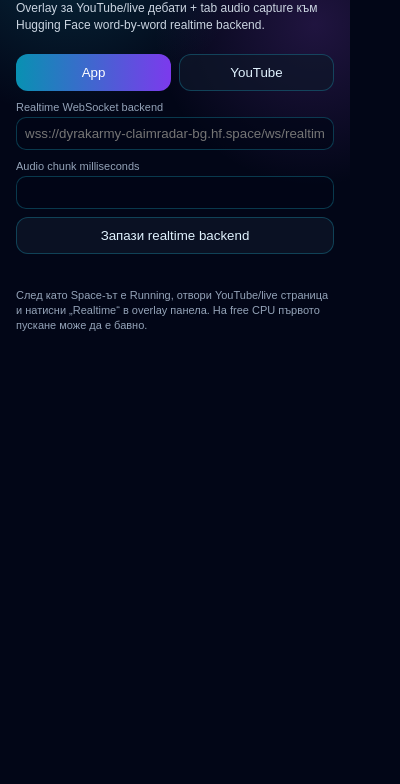
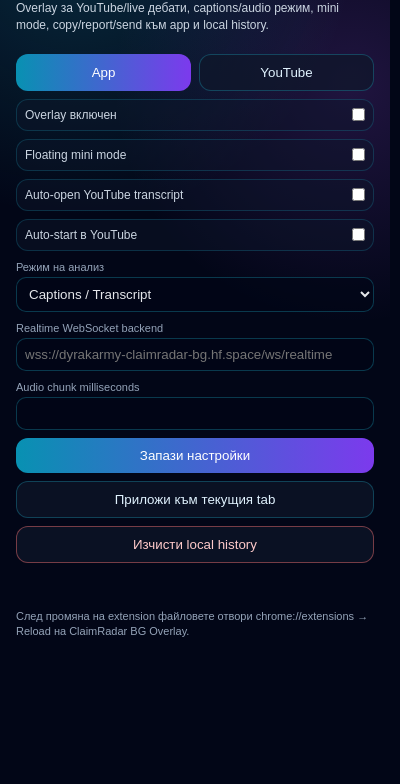
Before and after one commit to biramentv-ux/claimradar-bg, a browser extension: page extension/popup.html in a window 400 px wide. Shown: the part 60-844 px from the top of the page. Drawn offline with Linux system fonts and the light colour scheme.

Commit message:
Add polished extension popup UI

```diff
--- a/extension/popup.html
+++ b/extension/popup.html
@@ -5,27 +5,49 @@
   <meta name="viewport" content="width=device-width, initial-scale=1" />
   <title>ClaimRadar BG</title>
   <style>
-    body{width:350px;margin:0;background:#020617;color:#e5e7eb;font-family:Arial,sans-serif}
+    body{width:390px;margin:0;background:#020617;color:#e5e7eb;font-family:Arial,sans-serif}
     .wrap{padding:16px;background:radial-gradient(circle at 20% 0,rgba(34,211,238,.18),transparent 35%),radial-gradient(circle at 90% 20%,rgba(168,85,247,.18),transparent 35%)}
-    h1{font-size:18px;margin:0 0 6px;color:#fff}p{font-size:12px;line-height:1.4;color:#cbd5e1}.kicker{font-size:10px;color:#67e8f9;letter-spacing:.14em;text-transform:uppercase;font-weight:800}.btn{width:100%;border:1px solid rgba(34,211,238,.25);background:rgba(15,23,42,.7);color:#e0f2fe;border-radius:12px;padding:10px;margin-top:8px;cursor:pointer}.btn.primary{border:0;background:linear-gradient(90deg,#0891b2,#7c3aed);color:#fff}.note{font-size:11px;color:#94a3b8;margin-top:12px}label{display:block;font-size:11px;color:#94a3b8;margin-top:10px}input{box-sizing:border-box;width:100%;border:1px solid rgba(34,211,238,.25);background:rgba(2,6,23,.7);color:#e5e7eb;border-radius:10px;padding:8px;margin-top:4px}.status{font-size:11px;color:#67e8f9;margin-top:8px;min-height:14px}.grid{display:grid;grid-template-columns:1fr 1fr;gap:8px}
+    h1{font-size:18px;margin:0 0 6px;color:#fff}p{font-size:12px;line-height:1.4;color:#cbd5e1}.kicker{font-size:10px;color:#67e8f9;letter-spacing:.14em;text-transform:uppercase;font-weight:800}
+    .btn{width:100%;border:1px solid rgba(34,211,238,.25);background:rgba(15,23,42,.7);color:#e0f2fe;border-radius:12px;padding:10px;margin-top:8px;cursor:pointer}.btn.primary{border:0;background:linear-gradient(90deg,#0891b2,#7c3aed);color:#fff}.btn.danger{border-color:rgba(248,113,113,.45);color:#fecaca}.note{font-size:11px;color:#94a3b8;margin-top:12px}label{display:block;font-size:11px;color:#94a3b8;margin-top:10px}input,select{box-sizing:border-box;width:100%;border:1px solid rgba(34,211,238,.25);background:rgba(2,6,23,.7);color:#e5e7eb;border-radius:10px;padding:8px;margin-top:4px}.status{font-size:11px;color:#67e8f9;margin-top:8px;min-height:14px}.grid{display:grid;grid-template-columns:1fr 1fr;gap:8px}.switch{display:flex;align-items:center;justify-content:space-between;border:1px solid rgba(34,211,238,.18);background:rgba(15,23,42,.45);border-radius:12px;padding:8px;margin-top:8px}.switch span{font-size:12px;color:#cbd5e1}.switch input{width:auto;margin:0}.history{margin-top:12px;display:grid;gap:8px;max-height:180px;overflow:auto}.item{border:1px solid rgba(34,211,238,.18);border-radius:12px;padding:8px;background:rgba(15,23,42,.45)}.item b{font-size:11px;color:#fff}.item p{font-size:11px;margin:4px 0 0;color:#94a3b8}.muted{color:#94a3b8;font-size:11px}
   </style>
 </head>
 <body>
   <div class="wrap">
-    <div class="kicker">HF ready realtime</div>
+    <div class="kicker">Extension polish · v2.2</div>
     <h1>ClaimRadar BG</h1>
-    <p>Overlay за YouTube/live дебати + tab audio capture към Hugging Face word-by-word realtime backend.</p>
+    <p>Overlay за YouTube/live дебати, captions/audio режим, mini mode, copy/report/send към app и local history.</p>
+
     <div class="grid">
       <button class="btn primary" id="openApp">App</button>
       <button class="btn" id="openYouTube">YouTube</button>
     </div>
+
+    <div class="switch"><span>Overlay включен</span><input type="checkbox" id="enabled"></div>
+    <div class="switch"><span>Floating mini mode</span><input type="checkbox" id="floatingMini"></div>
+    <div class="switch"><span>Auto-open YouTube transcript</span><input type="checkbox" id="autoOpenTranscript"></div>
+    <div class="switch"><span>Auto-start в YouTube</span><input type="checkbox" id="autoStartYouTube"></div>
+
+    <label>Режим на анализ</label>
+    <select id="inputMode">
+      <option value="captions">Captions / Transcript</option>
+      <option value="audio">Audio realtime</option>
+      <option value="selection">Selection / Page text</option>
+    </select>
+
     <label>Realtime WebSocket backend</label>
     <input id="backendUrl" placeholder="wss://dyrakarmy-claimradar-bg.hf.space/ws/realtime" />
+
     <label>Audio chunk milliseconds</label>
     <input id="chunkMs" type="number" min="600" max="8000" step="100" />
-    <button class="btn" id="saveBackend">Запази realtime backend</button>
+
+    <button class="btn primary" id="saveBackend">Запази настройки</button>
+    <button class="btn" id="sendConfig">Приложи към текущия tab</button>
+    <button class="btn danger" id="clearHistory">Изчисти local history</button>
+
     <div class="status" id="status"></div>
-    <p class="note">След като Space-ът е Running, отвори YouTube/live страница и натисни „Realtime“ в overlay панела. На free CPU първото пускане може да е бавно.</p>
+
+    <div class="history" id="history"></div>
+    <p class="note">След промяна на extension файловете отвори chrome://extensions → Reload на ClaimRadar BG Overlay.</p>
   </div>
   <script src="popup.js"></script>
 </body>
```
